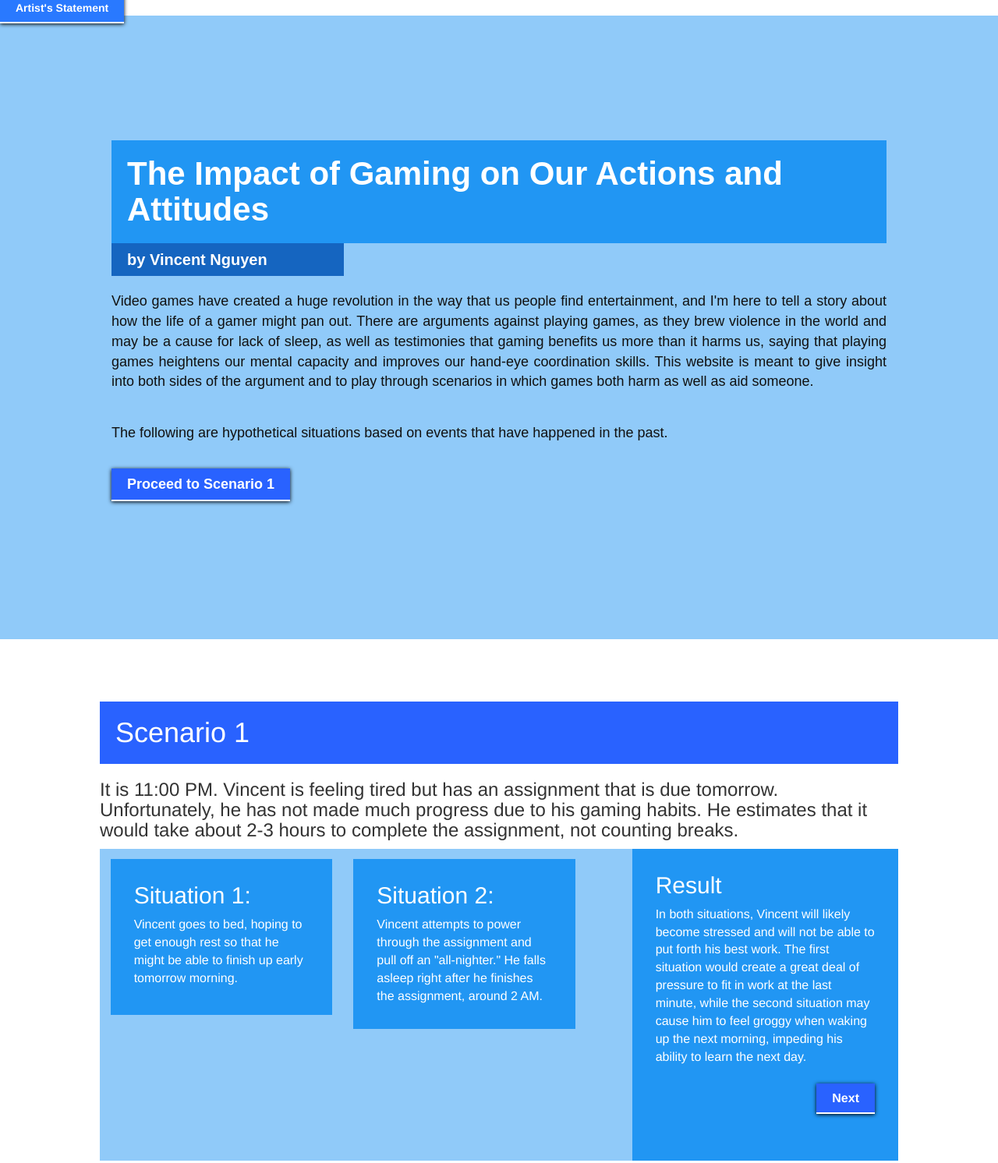
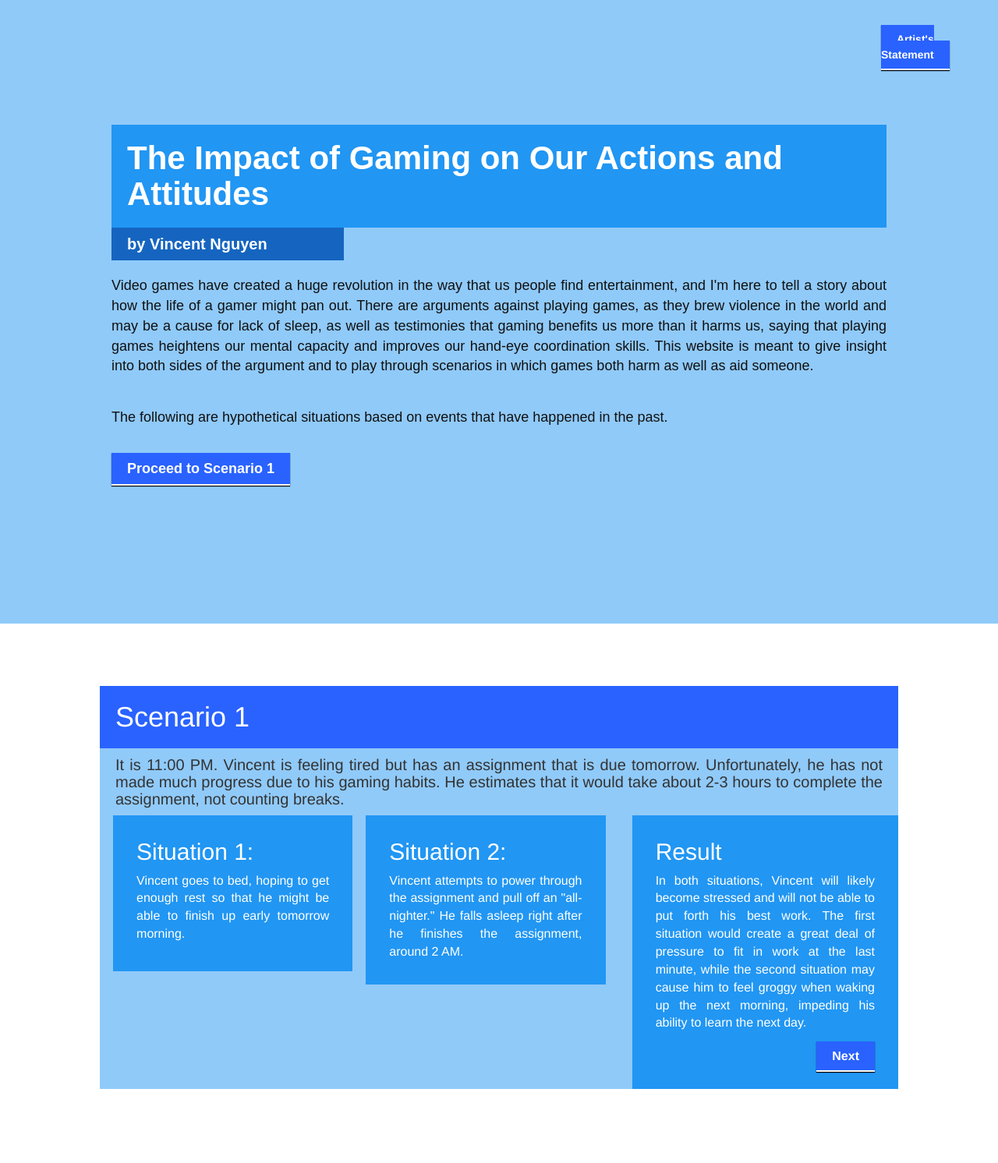
Before and after one commit to VnceGd/game_impact, a plain HTML site: page index.html in a window 1280 px wide. Shown: the top 1492 px of the page at 78% size. Drawn offline with nearby package versions, Linux system fonts and the light colour scheme.

Commit message:
Update main.css

```diff
--- a/main.css
+++ b/main.css
@@ -6,8 +6,8 @@ a {
   background-color: #2962FF !important;
   text-decoration: none;
   border-bottom: 2px solid;
-  box-shadow: 0px 1px 5px #000;
-  transition: .2s;
+  box-shadow: 0px 1px 1px #000;
+  transition: .3s;
 }
 a:hover {
   color: #fff;
@@ -16,7 +16,7 @@ a:hover {
   background-color: #2979FF !important;
   text-decoration: none !important;
   border-bottom: 2px solid;
-  box-shadow: 0px 1px 5px #000;
+  box-shadow: 0px 5px 8px #000;
   transition: .2s;
 }
 a:active {
@@ -31,6 +31,16 @@ a:active {
 a:focus {
   text-decoration: none !important;
 }
+
+.nav {
+  position: absolute;
+  margin: 0;
+  top: 5%;
+  right: 0;
+  padding: 0;
+  width: 150px;
+}
+
 .jumbo {
   height: 100%;
   min-height: 400px;
@@ -85,21 +95,29 @@ a:focus {
 }
 .scene .container {
   position: relative;
+  background-color: #90CAF9;
   width: 80%;
   top: 10%;
   padding: 0;
+  text-align: justify;
 }
 .scene h1 {
   color: #fff;
   background-color: #2962FF;
+  margin: 0;
   padding: 20px;
 }
+.scene h3 {
+  font-size: 20px;
+  margin: 0;
+  padding: 10px 20px 10px 20px;
+}
 .scene p {
+  margin: 0;
   font-size: 16px;
 }
 .scene .col-md-8 {
-  background-color: #90CAF9;
-  min-height: 400px;
+  min-height: 300px;
   height: 80%;
   padding: 0;
 }
@@ -108,14 +126,15 @@ a:focus {
   background-color: #2196F3;
   min-height: 200px;
   height: 80%;
-  margin: 2%;
+  width: 45%;
+  margin-left: 2.5%;
   padding: 30px;
 }
 .scene .col-md-4 {
   position: relative;
   color: #fff;
   background-color: #2196F3;
-  min-height: 400px;
+  min-height: :;00px;
   height: 80%;
   padding: 30px;
 }
```
